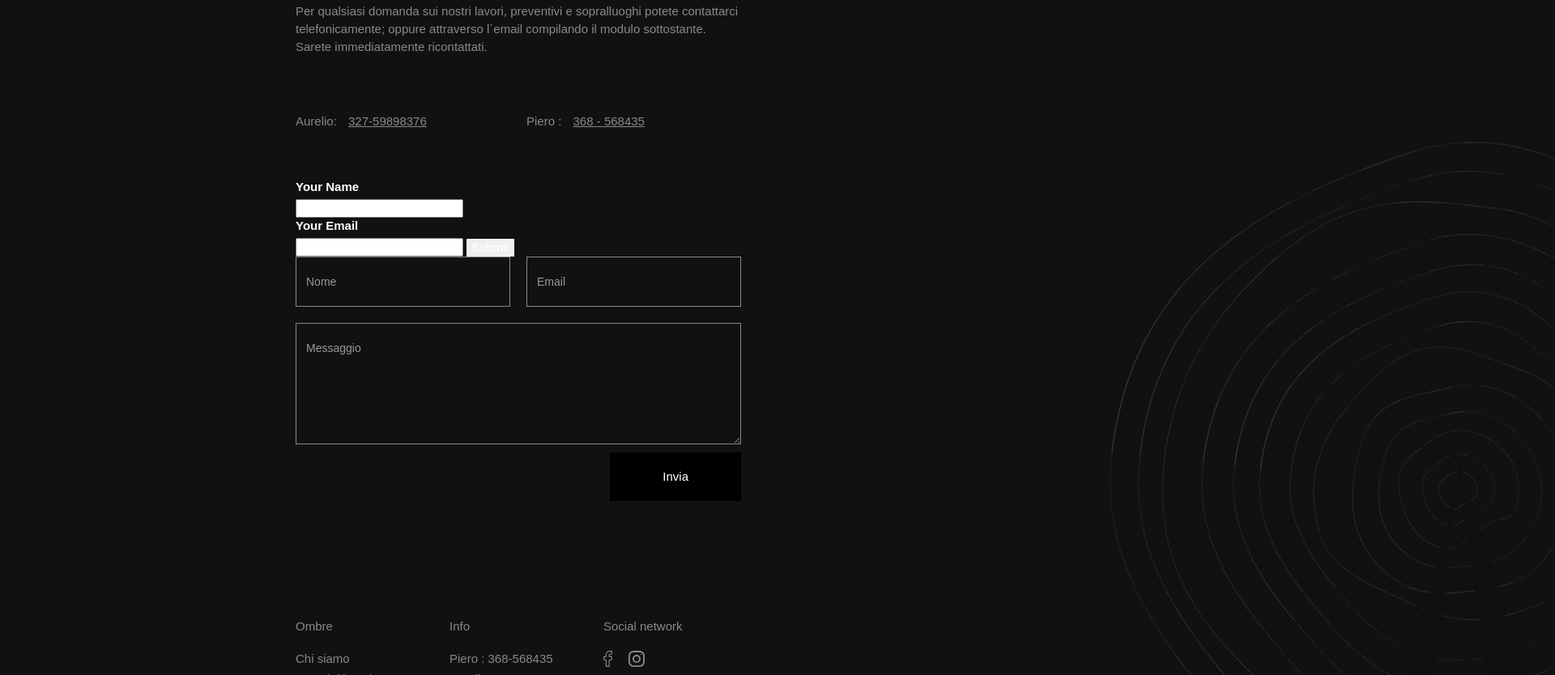
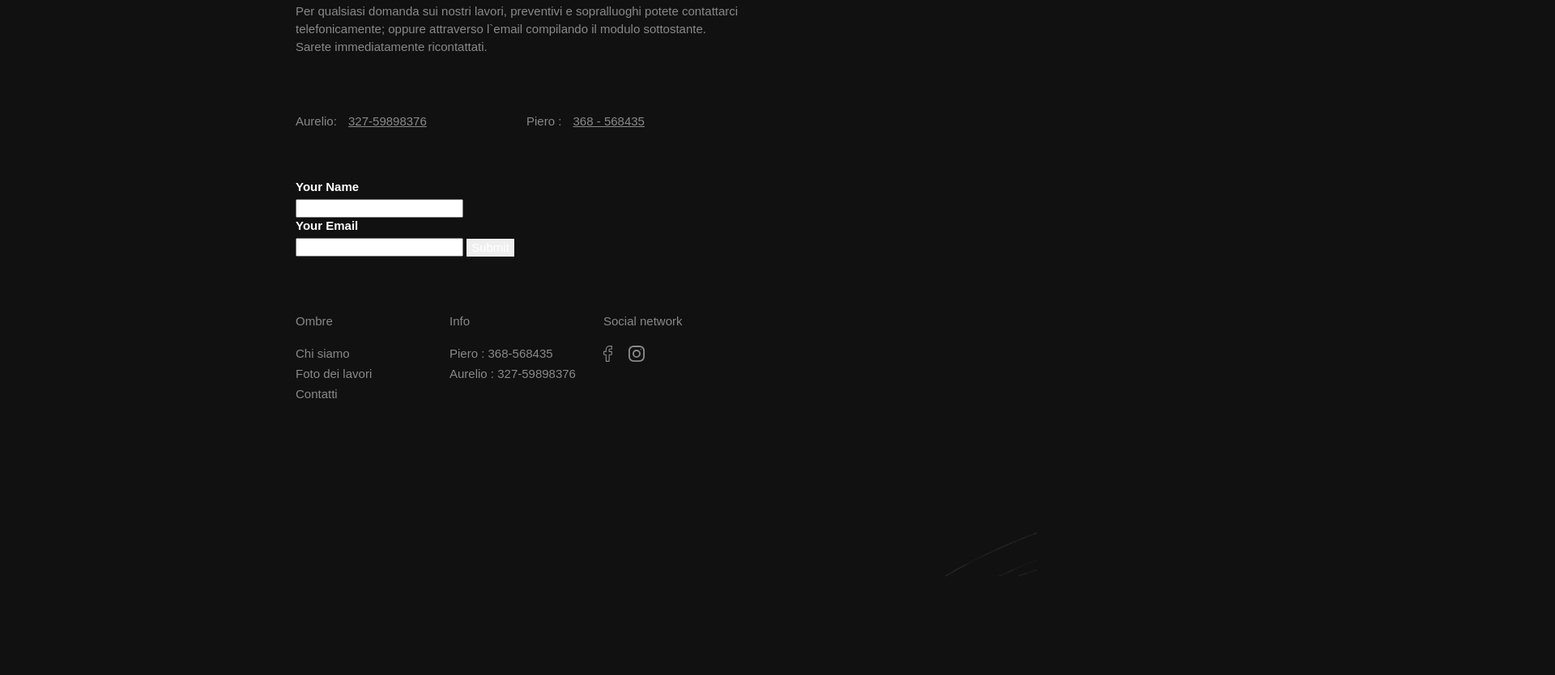
Before and after one commit to NorbertMayer/ombre, a plain HTML site: page contatti.html in a window 1280 px wide. Shown: the part 327-1161 px from the top of the page at 81% size, 1920 px wide, since content can reach past the window. After the commit the page ends 1039 px from the top, so only its background shows below. Drawn offline with nearby package versions, Linux system fonts and the light colour scheme; a script that the page names is missing.

Commit message:
remove old form

```diff
--- a/contatti.html
+++ b/contatti.html
@@ -125,7 +125,7 @@
           </form>
         </div>
 
-        <div class="w-form">
+        <!-- <div class="w-form">
           <form
             id="email-form"
             name="email-form"
@@ -184,7 +184,7 @@
             </div>
           </div>
         </div>
-      </div>
+      </div> -->
 
       <img
         src="images/wood.png"
```
